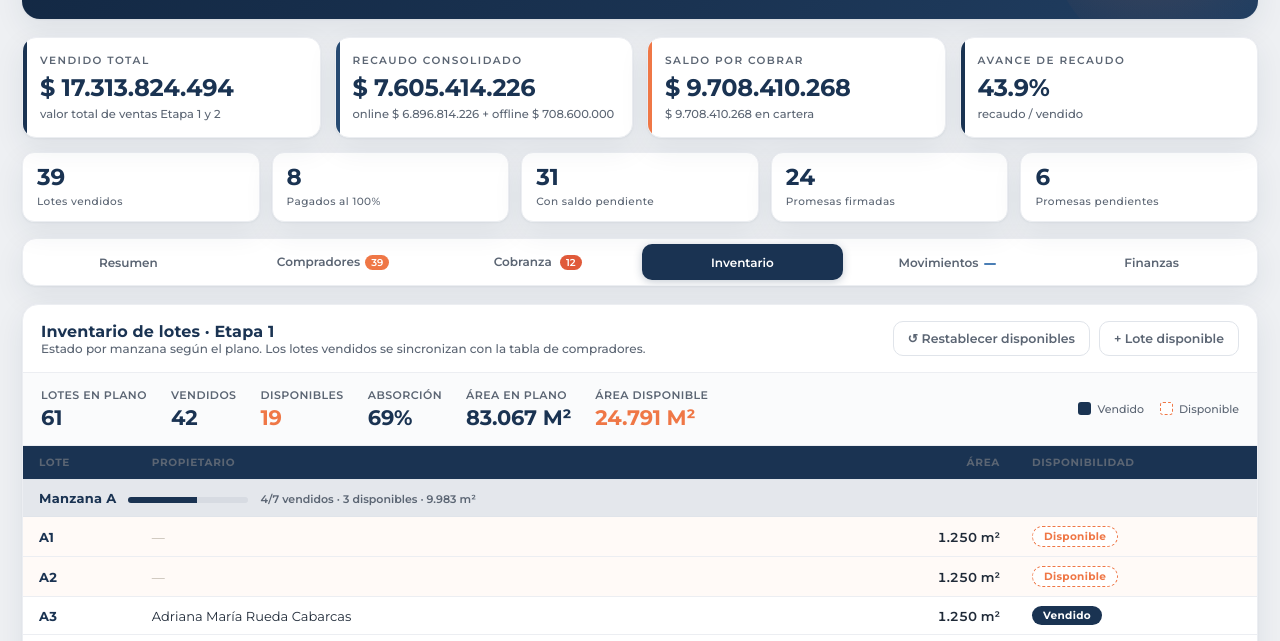
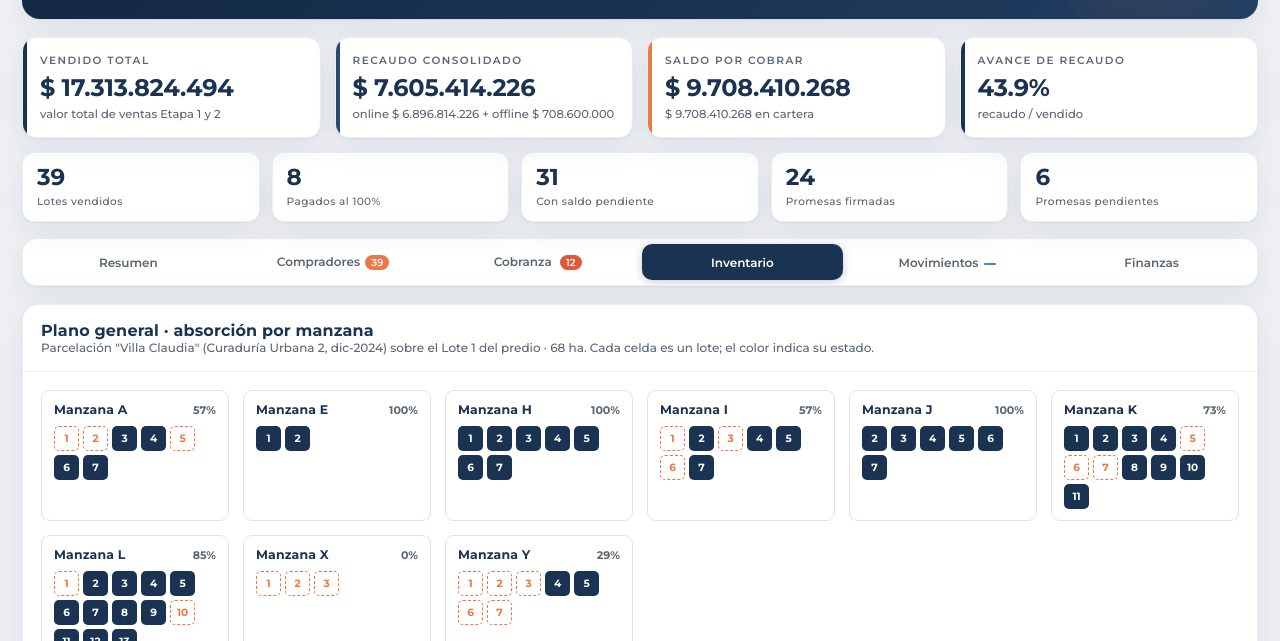
Before and after one commit to maugutierrez-beep/sierraluna, a plain HTML site: page index.html in a window 1280 px wide. Both pictures are taken after a click on the button "Inventario". Shown: the part 149-790 px from the top of the page. Drawn offline with nearby package versions, Linux system fonts and the light colour scheme; no server answers.

Commit message:
Plano general: mapa de absorcion visual por manzana en Inventario

```diff
--- a/index.html
+++ b/index.html
@@ -166,6 +166,21 @@
   .inv-summary .s.acc b{color:var(--coral)}
   .inv-legend{display:flex;gap:16px;align-items:center;margin-left:auto;font-size:11px;color:var(--ink-soft);font-weight:500}
   .inv-legend span i{display:inline-block;width:13px;height:13px;border-radius:3px;vertical-align:-2px;margin-right:6px}
+  .plano-grid{display:grid;grid-template-columns:repeat(auto-fill,minmax(180px,1fr));gap:14px;padding:18px}
+  .plano-mz{border:1px solid var(--line);border-radius:9px;padding:11px 12px;background:#fff}
+  .plano-mz-h{display:flex;justify-content:space-between;align-items:baseline;margin-bottom:9px}
+  .plano-mz-name{font-size:12.5px;font-weight:700;color:var(--navy);letter-spacing:.01em}
+  .plano-mz-pct{font-size:11px;font-weight:700;color:var(--ink-soft)}
+  .plano-cells{display:flex;flex-wrap:wrap;gap:4px}
+  .pcell{display:inline-flex;align-items:center;justify-content:center;width:25px;height:25px;border-radius:5px;font-size:10.5px;font-weight:700;cursor:default;user-select:none}
+  .pcell.sold{background:var(--navy);color:#fff}
+  .pcell.avail{background:#fff;color:var(--coral);border:1.5px dashed var(--coral)}
+  .pcell.unk{background:#eef1f4;color:#9aa7b4;border:1px solid var(--line-soft)}
+  .plano-legend{display:flex;gap:18px;align-items:center;padding:0 18px 18px;font-size:11.5px;color:var(--ink-soft);font-weight:500}
+  .plano-legend i.pl{display:inline-block;width:15px;height:15px;border-radius:4px;vertical-align:-3px;margin-right:6px}
+  .plano-legend i.pl.sold{background:var(--navy)}
+  .plano-legend i.pl.avail{background:#fff;border:1.5px dashed var(--coral)}
+  .plano-legend i.pl.unk{background:#eef1f4;border:1px solid var(--line-soft)}
   .manz{padding:14px 18px;border-bottom:1px solid var(--line-soft)}
   .manz:last-child{border-bottom:none}
   .manz-h{display:flex;align-items:center;gap:12px;margin-bottom:11px}
@@ -474,6 +489,14 @@
     <div id="utilidad_cards" style="margin-top:20px"></div>
   </div>
 
+  <!-- Plano general / mapa de absorción -->
+  <div class="panel" data-section="inventario">
+    <div class="panel-h">
+      <div><h2>Plano general · absorción por manzana</h2><div class="desc">Parcelación "Villa Claudia" (Curaduría Urbana 2, dic-2024) sobre el Lote 1 del predio · 68 ha. Cada celda es un lote; el color indica su estado.</div></div>
+    </div>
+    <div id="planomap"></div>
+  </div>
+
   <!-- Lot inventory -->
   <div class="panel" data-section="inventario">
     <div class="panel-h">
@@ -1582,6 +1605,47 @@ function soldMap(){
 function renderInventory(){
   renderInventoryInto(1, DB.availLots||[], "invsummary","invbody");
   renderInventoryInto(2, DB.availLots2||[], "invsummary2","invbody2");
+  renderPlanoMap();
+}
+// Mapa visual de absorción por manzana (todas las manzanas del plano, ordenadas)
+function renderPlanoMap(){
+  const el=document.getElementById("planomap"); if(!el) return;
+  const sm=soldMap();
+  const availSet=new Set([...(DB.availLots||[]),...(DB.availLots2||[])].map(c=>c.toUpperCase()));
+  // Construir universo de lotes: los de LOT_AREA + vendidos + disponibles
+  const all=new Set([...Object.keys(LOT_AREA),...Object.keys(sm),...availSet]);
+  const groups={};
+  all.forEach(code=>{
+    const man=manzanaOf(code);
+    (groups[man]=groups[man]||[]).push(code);
+  });
+  // Orden de manzanas: primero las conocidas, luego alfabético
+  const known=["A","E","H","I","J","K","L","X","Y"];
+  const order=[...known.filter(m=>groups[m]),...Object.keys(groups).filter(m=>!known.includes(m)).sort()];
+  let html='<div class="plano-grid">';
+  order.forEach(man=>{
+    const lots=groups[man].sort((a,b)=>(parseInt(a.replace(/^[A-Z]+/,''))||0)-(parseInt(b.replace(/^[A-Z]+/,''))||0));
+    const sold=lots.filter(c=>sm[c]).length;
+    const tot=lots.length;
+    const pct=tot?Math.round(sold/tot*100):0;
+    html+=`<div class="plano-mz"><div class="plano-mz-h"><span class="plano-mz-name">Manzana ${man}</span><span class="plano-mz-pct">${pct}%</span></div><div class="plano-cells">`;
+    lots.forEach(code=>{
+      const num=code.replace(/^[A-Z]+/,'');
+      if(sm[code]){
+        const nm=esc(sm[code].name||'');
+        html+=`<span class="pcell sold" title="${code} · ${nm} · Vendido">${num}</span>`;
+      } else if(availSet.has(code)){
+        html+=`<span class="pcell avail" title="${code} · Disponible">${num}</span>`;
+      } else {
+        html+=`<span class="pcell unk" title="${code} · Por confirmar">${num}</span>`;
+      }
+    });
+    html+='</div></div>';
+  });
+  html+='</div>';
+  // Leyenda
+  html+='<div class="plano-legend"><span><i class="pl sold"></i>Vendido</span><span><i class="pl avail"></i>Disponible</span><span><i class="pl unk"></i>Por confirmar</span></div>';
+  el.innerHTML=html;
 }
 function renderInventoryInto(stage, availArr, sumId, bodyId){
   const sm=soldMap();
```
